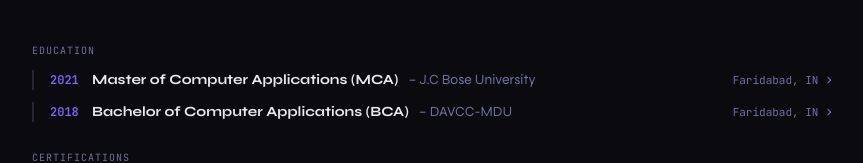
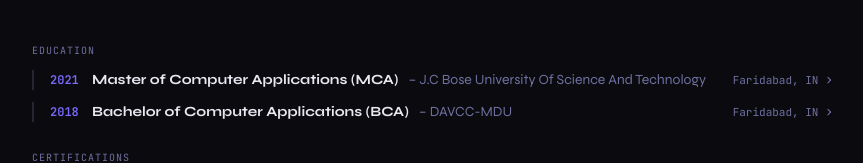
Before and after one commit to roshanraii/myportfolio, a React (Vite) app: page / in a window 1280 px wide. Shown: the part 2704-2867 px from the top of the page, without its empty margins (208-1071 px from the left). Built offline with nearby package versions, Linux system fonts and the light colour scheme.

Commit message:
fourth commit

```diff
--- a/src/App.jsx
+++ b/src/App.jsx
@@ -206,7 +206,7 @@ const EDUCATION = [
   {
     year: "2021",
     degree: "Master of Computer Applications (MCA)",
-    inst: "J.C Bose University",
+    inst: "J.C Bose University Of Science And Technology",
     loc: "Faridabad, IN",
     detail:
       "Focused on advanced algorithms, system design, and distributed computing. Thesis on web performance optimization.",
```
